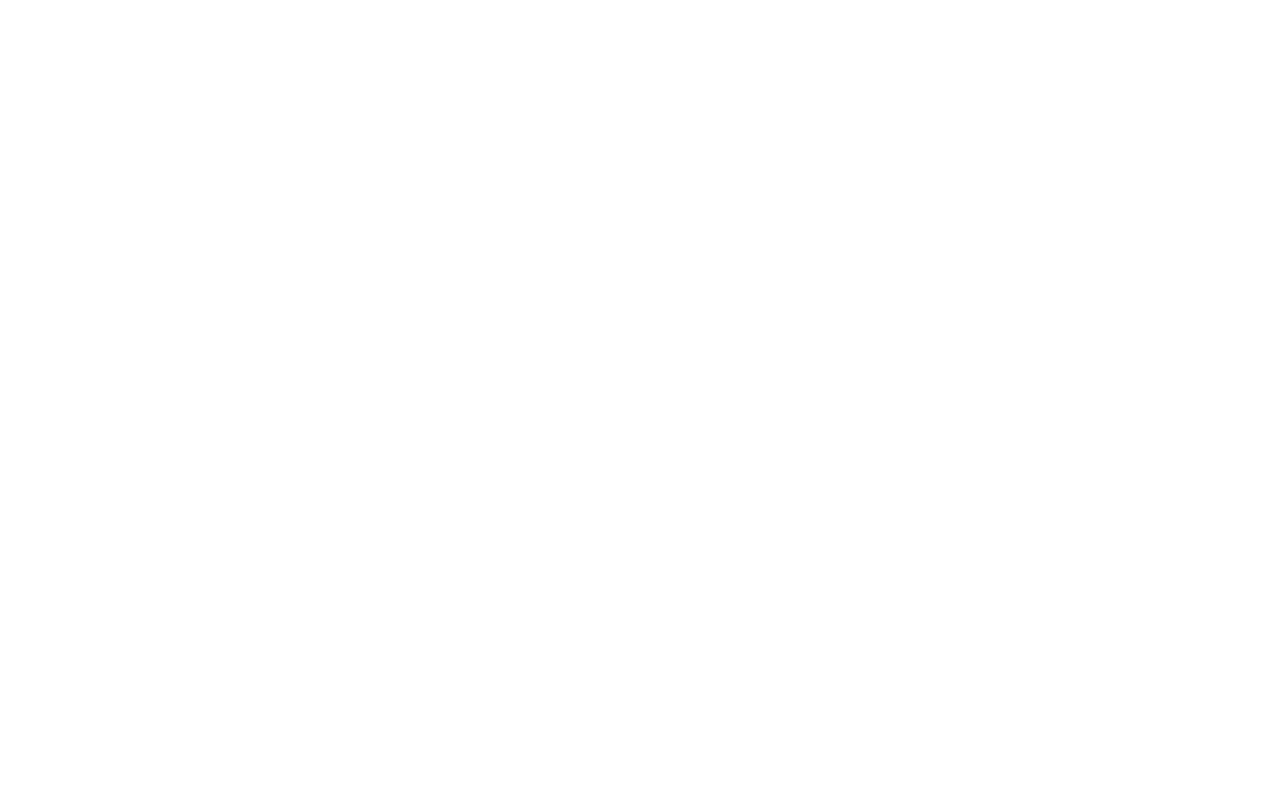
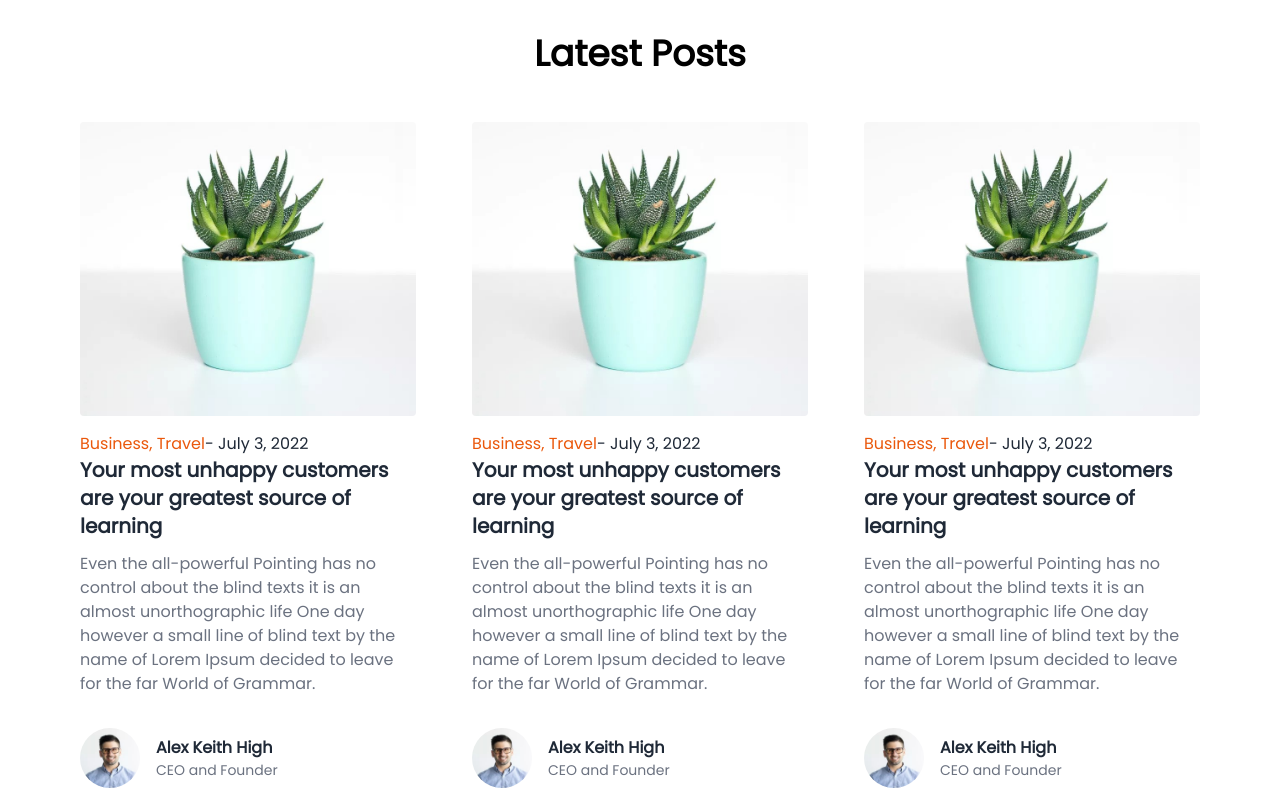
Before and after one commit to Rafatulislam60/blog-design, a Next.js app: page / in a window 1280 px wide. Shown: the part 880-1680 px from the top of the page. Before the commit the page ends 850 px from the top, so only its background shows below. Built offline with nearby package versions, Linux system fonts and the light colour scheme.

Commit message:
section3 add

```diff
--- /dev/null
+++ b/components/section2.js
@@ -0,0 +1,65 @@
+import Image from "next/image";
+import Link from "next/link";
+import Author from "./_child/author";
+
+export default function section2() {
+  return (
+    <section className="container mx-auto md:px-20 py-10">
+      <h1 className="font-bold text-4xl py-12 text-center">Latest Posts</h1>
+
+      {/* grid columns */}
+      <div className="grid md:grid-cols-2 lg:grid-cols-3 gap-14">
+        {Post()}
+        {Post()}
+        {Post()}
+        {Post()}
+        {Post()}
+        {Post()}
+        {Post()}
+        {Post()}
+      </div>
+    </section>
+  );
+}
+
+function Post() {
+  return (
+    <div className="item">
+      <div className="images">
+        <Link href={"/"}>
+          <Image
+            src={"/images/img1.jpg"}
+            className="rounded"
+            width={500}
+            height={350}
+          />
+        </Link>
+      </div>
+      <div className="info flex justify-center flex-col py-4">
+        <div className="cat">
+          <Link href={"/"} className="text-orange-600 hover:text-orange-800">
+            Business, Travel
+          </Link>
+          <Link href={"/"} className="text-gray-800 hover:text-gray-600">
+            - July 3, 2022
+          </Link>
+        </div>
+        <div className="title">
+          <Link
+            href={"/"}
+            className="text-xl font-bold text-gray-800 hover:text-gray-600"
+          >
+            Your most unhappy customers are your greatest source of learning
+          </Link>
+        </div>
+        <p className="text-gray-500 py-3">
+          Even the all-powerful Pointing has no control about the blind texts it
+          is an almost unorthographic life One day however a small line of blind
+          text by the name of Lorem Ipsum decided to leave for the far World of
+          Grammar.
+        </p>
+        <Author></Author>
+      </div>
+    </div>
+  );
+}
--- /dev/null
+++ b/components/section3.js
@@ -0,0 +1,52 @@
+import Image from "next/image";
+import Link from "next/link";
+import Author from "./_child/author";
+
+export default function section3() {
+  return (
+    <section className="container mx-auto md:px-20 py-16">
+      <h1 className="font-bold text-4xl py-12 text-center">Most Popular</h1>
+
+      {/* swiper */}
+      {Post()}
+      {Post()}
+    </section>
+  );
+}
+
+function Post() {
+  return (
+    <div className="grid">
+      <div className="images">
+        <Link href={"/"}>
+          <Image src={"/images/img1.jpg"} width={600} height={400} />
+        </Link>
+      </div>
+      <div className="info flex justify-center flex-col py-4">
+        <div className="cat">
+          <Link href={"/"} className="text-orange-600 hover:text-orange-800">
+            Business, Travel
+          </Link>
+          <Link href={"/"} className="text-gray-800 hover:text-gray-600">
+            - July 3, 2022
+          </Link>
+        </div>
+        <div className="title">
+          <Link
+            href={"/"}
+            className="text-3xl md:text-4xl font-bold text-gray-800 hover:text-gray-600"
+          >
+            Your most unhappy customers are your greatest source of learning
+          </Link>
+        </div>
+        <p className="text-gray-500 py-3">
+          Even the all-powerful Pointing has no control about the blind texts it
+          is an almost unorthographic life One day however a small line of blind
+          text by the name of Lorem Ipsum decided to leave for the far World of
+          Grammar.
+        </p>
+        <Author></Author>
+      </div>
+    </div>
+  );
+}
--- a/src/app/page.js
+++ b/src/app/page.js
@@ -2,11 +2,15 @@ import Format from "../../layout/format";
 
 // components
 import Section1 from "../../components/section1";
+import Section2 from "../../components/section2";
+import Section3 from "../../components/section3";
 
 export default function Home() {
   return (
     <Format>
       <Section1 />
+      <Section2 />
+      <Section3 />
     </Format>
   );
 }
```
